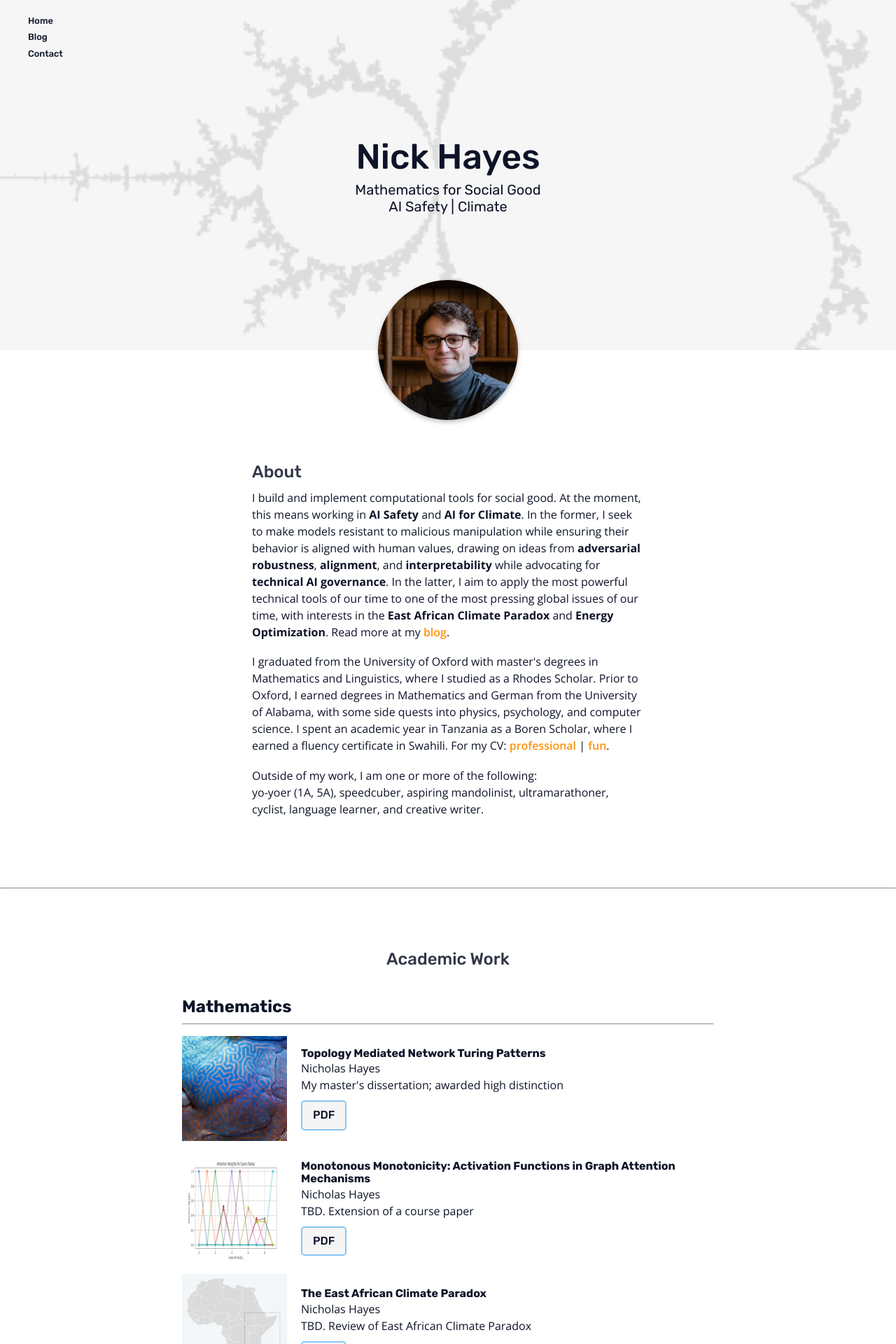
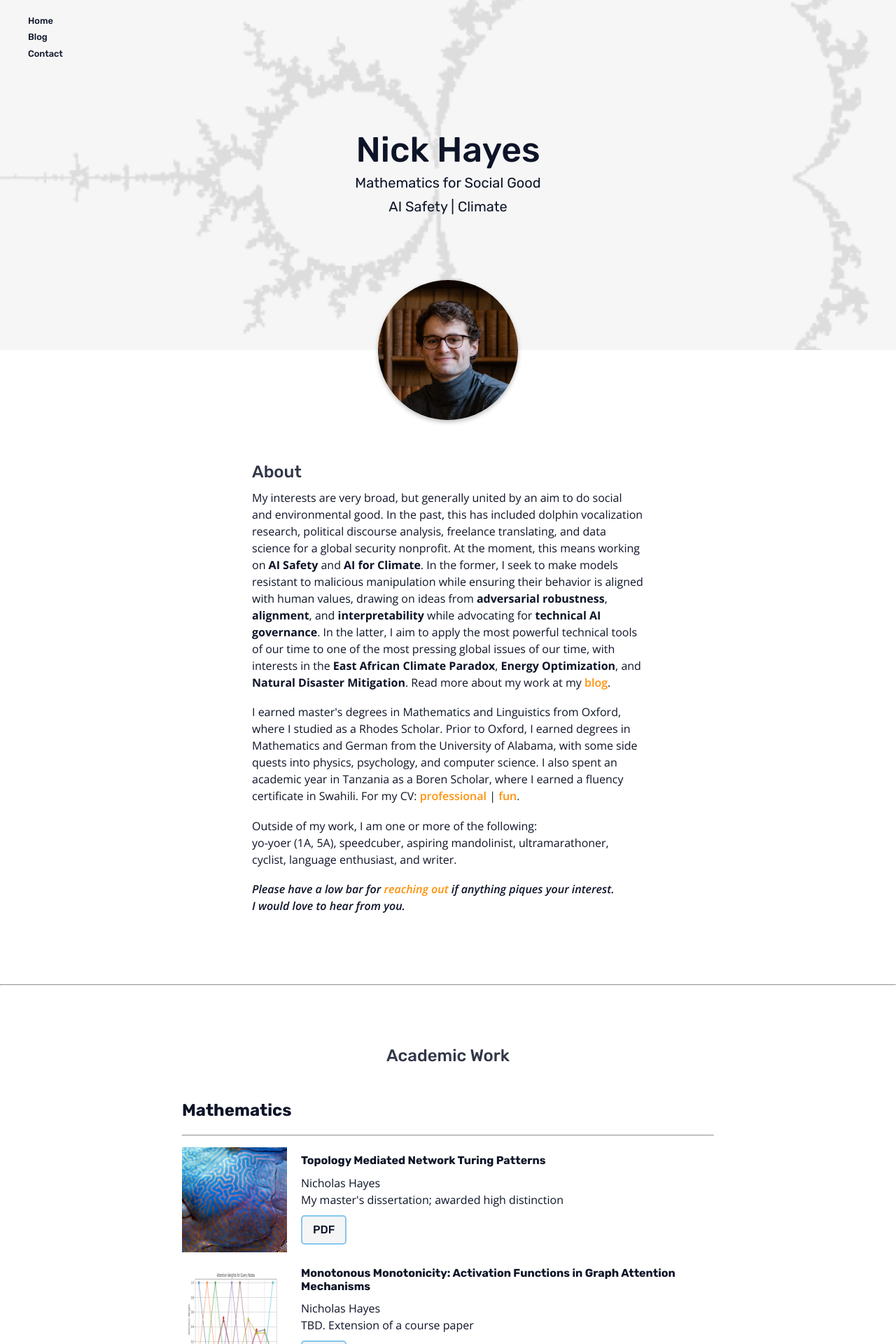
Before and after one commit to nickphayes/nickphayes.github.io, a Jekyll site: the page built from index.html, in a window 1280 px wide. Shown: the top 1920 px of the page at 70% size. Built offline with Jekyll 4.4.1, drawn with Linux system fonts in a browser that asks for light colours.

Commit message:
working on post1

```diff
--- a/_includes/about.html
+++ b/_includes/about.html
@@ -1,28 +1,37 @@
 <div class="bio" id="blurb">
     <h2>About</h2>
-    <p>I build and implement computational tools for social good. At the moment, this means
-        working in <b>AI Safety</b> and <b>AI for Climate</b>. In the former,
+    <p>My interests are very broad, but generally united by an aim to
+        do social and environmental good.
+        In the past, this has included dolphin vocalization research,
+        political discourse analysis, freelance translating, and data science for
+        a global security nonprofit.
+        At the moment, this means
+        working on <b>AI Safety</b> and <b>AI for Climate</b>. In the former,
         I seek to make models resistant to malicious manipulation
         while ensuring their behavior is aligned with human values, drawing on ideas
         from <b>adversarial robustness</b>, <b>alignment</b>, and <b>interpretability</b> while
         advocating for <b>technical AI governance</b>.
         In the latter, I aim to apply the most powerful technical tools of our time to one
         of the most pressing global issues of our time, with interests in
-        the <b>East African Climate Paradox</b> and <b>Energy Optimization</b>.
-        Read more at my <a href="{{ site.baseurl }}blog">blog</a>.
+        the <b>East African Climate Paradox</b>, <b>Energy Optimization</b>, and <b>Natural Disaster Mitigation</b>.
+        Read more about my work at my <a href="{{ site.baseurl }}blog">blog</a>.
     </p>
     <br>
     <p>
-        I graduated from the University of Oxford with master's degrees in Mathematics and Linguistics,
+        I earned master's degrees in Mathematics and Linguistics from Oxford,
         where I studied as a Rhodes Scholar. Prior to Oxford, I earned degrees in Mathematics and German
         from the University of Alabama, with some side quests into physics, psychology, and computer science.
-        I spent an academic year in Tanzania as a Boren Scholar, where I earned a fluency certificate in
+        I also spent an academic year in Tanzania as a Boren Scholar, where I earned a fluency certificate in
         Swahili. For my CV: <a href="{{ site.linkedin }}" target="_blank" rel="noopener noreferrer">professional</a> | <a href="#experience-target">fun</a>.
     </p>
     <br>
     <p>
         Outside of my work, I am one or more of the following:</p>
         <p>yo-yoer (1A, 5A), speedcuber, aspiring mandolinist, ultramarathoner,
-            cyclist, language learner, and creative writer.
+            cyclist, language enthusiast, and writer.
+        </p>
+        <br>
+        <p class="call-to-contact">Please have a low bar for <a href="{{ site.baseurel }}contact">reaching out</a> if anything piques your interest.<br>
+            I would love to hear from you.
         </p>
 </div>
--- a/_sass/1-modules/about.sass
+++ b/_sass/1-modules/about.sass
@@ -13,3 +13,7 @@
             transition: all 0.15s ease-in-out
             &:hover
                 color: $secondary
+
+    .call-to-contact
+        font-style: italic
+        font-weight: 600
--- a/_sass/1-modules/header-blog.sass
+++ b/_sass/1-modules/header-blog.sass
@@ -21,7 +21,7 @@
         bottom: 0
         left: 0
         background: $primary
-        opacity: .35
+        opacity: .6
 
     .blog-title
         position: relative
--- a/_sass/2-layouts/post.sass
+++ b/_sass/2-layouts/post.sass
@@ -6,3 +6,22 @@
     max-width: 600px
     margin: 100px auto 100px auto
     padding: 0 20px
+
+h2, h3, h4
+    padding-bottom: 10px
+p
+    font-weight: 400
+    a
+        font-weight: 600
+        color: $highlight
+        transition: all 0.15s ease-in-out
+        &:hover
+            color: $secondary
+
+ol
+    font-weight: 400
+    color: $primary
+    li
+        padding-bottom: 3px
+    li::marker
+        color: $secondary
```
Also changed, not shown: _posts/2024-10-04-Blog.md (+13 -5 lines), assets/img/blog/rewired_net.png (renamed from assets/img/blog/placeholder.png), assets/img/blog/turing_pattern.png (added).
